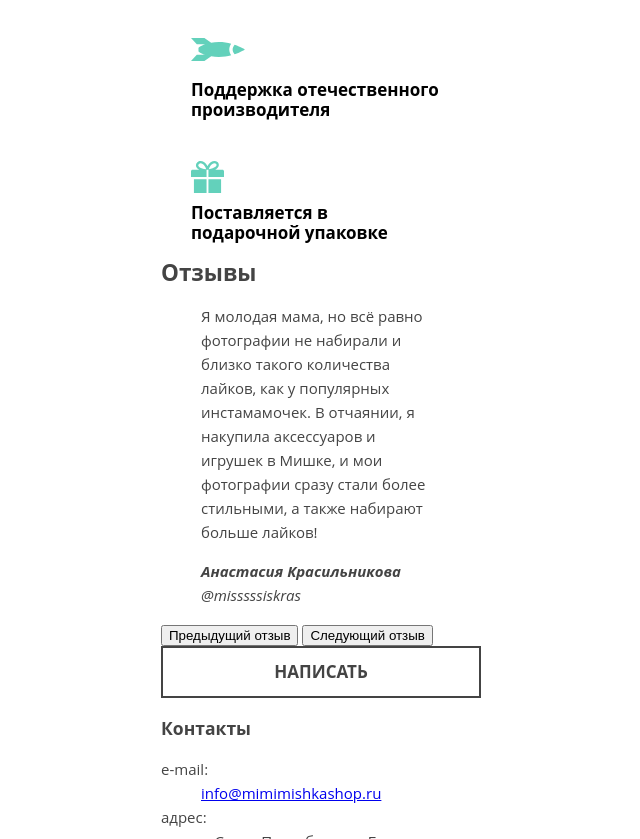
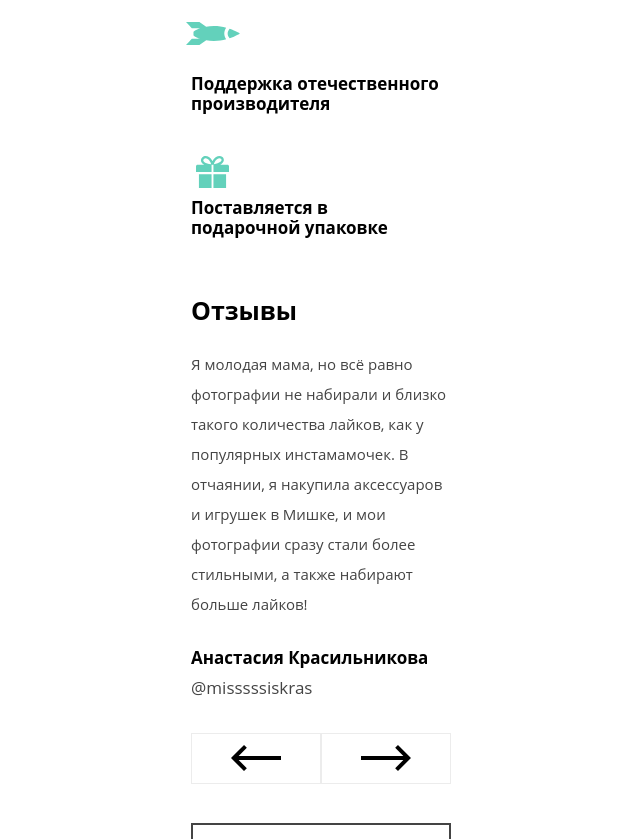
Before and after one commit to Leon78ak/430697-mishka, a website: page index.html in a window 1280 px wide. Shown: the part 1961-2800 px from the top of the page, without its empty margins (319-959 px from the left). Drawn offline with nearby package versions, Linux system fonts and the light colour scheme; files that its build step writes are made by us from their sources.

Commit message:
стилизация отзывов главная

```diff
--- a/index.html
+++ b/index.html
@@ -124,15 +124,19 @@
       </section>
 
       <section class="reviews">
-        <div class="reviews__wrapper">
-          <div class="review s__list">
-            <h2 class="reviews__title">Отзывы</h2>
-            <blockquote class="reviews__item">
-              <p class="reviews__text">Я молодая мама, но всё равно фотографии не набирали и близко такого количества лайков, как у популярных инстамамочек. В отчаянии, я накупила аксессуаров и игрушек в Мишке, и мои фотографии сразу стали более стильными, а также набирают больше лайков!</p>
-              <cite class="reviews__author"><b>Анастасия Красильникова</b> @misssssiskras</cite>
-            </blockquote>
-            <button class="reviews__arrow  reviews__arrow--prev" type="button">Предыдущий отзыв</button>
-            <button class="reviews__arrow  reviews__arrow--next" type="button">Следующий отзыв</button>
+        <div class="reviews__list">
+          <h2 class="reviews__title">Отзывы</h2>
+          <blockquote class="reviews__item">
+            <p class="reviews__text">Я молодая мама, но всё равно фотографии не набирали и близко такого количества лайков, как у популярных инстамамочек. В отчаянии, я накупила аксессуаров и игрушек в Мишке, и мои фотографии сразу стали более стильными, а также набирают больше лайков!</p>
+            <cite class="reviews__author"><b>Анастасия Красильникова</b> @misssssiskras</cite>
+          </blockquote>
+          <div class="reviews__wrapper">
+            <button class="reviews__arrow  reviews__arrow--prev" type="button">
+              <span class="visually-hidden">Предыдущий отзыв</span>
+            </button>
+            <button class="reviews__arrow  reviews__arrow--next" type="button">
+              <span class="visually-hidden">Следующий отзыв</span>
+            </button>
           </div>
           <a class="reviews__write  btn" href="reviews.html">Написать</a>
         </div>
--- a/less/blocks/about.less
+++ b/less/blocks/about.less
@@ -1,7 +1,25 @@
 .about {
   .main-inner();
 
-  padding-top: 29px;
+  position: relative;
+
+  margin-bottom: 57px;
+  padding-top: 33px;
+
+  &::before {
+    content: "";
+
+    position: absolute;
+    top: 0;
+    left: 0;
+
+    width: 100%;
+    height: 5px;
+
+    background-image: url("../../img/");
+
+
+  }
 }
 
 .about__heading {
@@ -11,16 +29,13 @@
 }
 
 .about__list {
-  margin: 0;
-  padding: 0;
-
-  list-style: none;
+  .ul-unstyled();
 }
 
 .about__item {
   position: relative;
 
-  padding-top: 83px;
+  padding-top: 84px;
 
   font-size: 17px;
   line-height: 20px;
@@ -32,17 +47,17 @@
 
     position: absolute;
     top: 41px;
-    left: 0;
+    left: 3px;
 
     width: 70px;
     height: 83px;
 
     background-repeat: no-repeat;
-    background-position: 0 0;
   }
 
   &--ecology {
     &:before {
+      background-position: 7px -1px;
       background-image: url("../img/icon-feature-flower.svg");
     }
   }
@@ -55,24 +70,29 @@
 
   &--like {
     &:before {
+      background-position: 7px 3px;
       background-image: url("../img/icon-feature-heart.svg");
     }
   }
 
   &--handmade {
     &:before {
+      background-position: 3px 2px;
       background-image: url("../img/icon-feature-ball.svg");
     }
   }
 
   &--patriot {
     &:before {
+      top: 32px;
+      left: -5px;
       background-image: url("../img/icon-feature-rocket.svg");
     }
   }
 
   &--gift {
     &:before {
+      background-position: 2px 1px;
       background-image: url("../img/icon-feature-gift.svg");
     }
   }
--- a/less/blocks/main-nav.less
+++ b/less/blocks/main-nav.less
@@ -70,10 +70,7 @@
 }
 
 .main-nav__list {
-  margin: 0;
-  padding: 0;
-
-  list-style: none;
+  .ul-unstyled();
 }
 
 .main-nav__item {
--- a/less/blocks/offers-list.less
+++ b/less/blocks/offers-list.less
@@ -1,10 +1,7 @@
 .offers-list {
   .container();
 
-  margin: 0;
-  padding: 0;
-
-  list-style: none;
+  .ul-unstyled();
 }
 
 
--- a/less/blocks/promo.less
+++ b/less/blocks/promo.less
@@ -17,16 +17,18 @@
 
   font-size: 17px;
   line-height: 20px;
+  font-weight: 700;
   color: @green--light;
+  text-transform: uppercase;
 }
 
 .promo__heading {
-  margin-bottom: 20px;
+  margin-bottom: 28px;
 }
 
 .promo__descr {
   margin: 0;
-  margin-bottom: 20px;
+  margin-bottom: 15px;
 }
 
 .promo__specification {
@@ -42,7 +44,7 @@
 
 .promo__field,
 .promo__value  {
-  padding: 10px 0;
+  padding: 8px 0;
 
   vertical-align: top;
   text-align: left;
@@ -62,6 +64,10 @@
   margin: 0;
 }
 
+.promo__image img {
+  display: block;
+}
+
 .promo__price {
   margin: 0;
   padding: 25px 0;
--- a/less/blocks/reviews.less
+++ b/less/blocks/reviews.less
@@ -0,0 +1,60 @@
+.reviews {
+  .main-inner();
+}
+
+.reviews__title {
+  .section-title();
+
+  margin-bottom: 24px;
+}
+
+.reviews__item {
+  margin: 0;
+  margin-bottom: 30px;
+}
+
+.reviews__text {
+  margin: 0;
+  margin-bottom: 24px;
+
+  line-height: 30px;
+}
+
+.reviews__author {
+  font-style: normal;
+  font-size: 17px;
+  line-height: 30px;
+}
+
+.reviews__author b {
+  line-height: 24px;
+  color: @text-color--black;
+}
+
+.reviews__wrapper {
+  display: flex;
+  margin-bottom: 39px;
+}
+
+.reviews__arrow {
+  position: relative;
+
+  box-sizing: border-box;
+  width: 50%;
+  height: 51px;
+  padding: 0;
+
+  background-color: #ffffff;
+  background-repeat: no-repeat;
+  background-position: center center;
+  border: none;
+  border: 1px solid @border-color;
+
+  &--prev {
+    background-image: url("../img/icon-left-arrow.svg");
+  }
+
+  &--next {
+    background-image: url("../img/icon-right-arrow.svg");
+  }
+}
--- a/less/scaffolding.less
+++ b/less/scaffolding.less
@@ -71,3 +71,10 @@ input[type="radio"].visually-hidden {
   font-weight: 700;
   color: @text-color--black;
 }
+
+.ul-unstyled {
+  margin: 0;
+  padding: 0;
+
+  list-style: none;
+}
```
